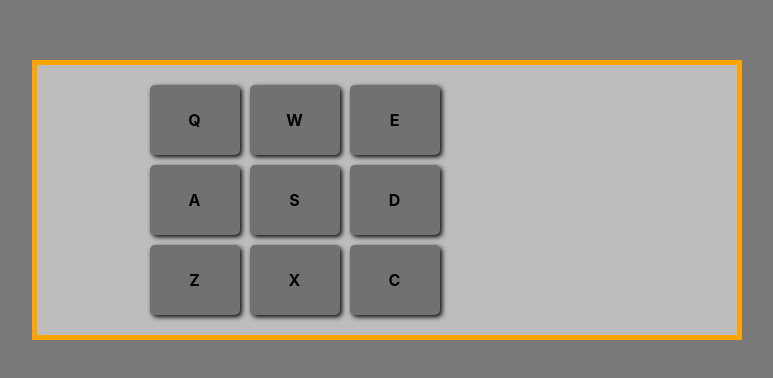
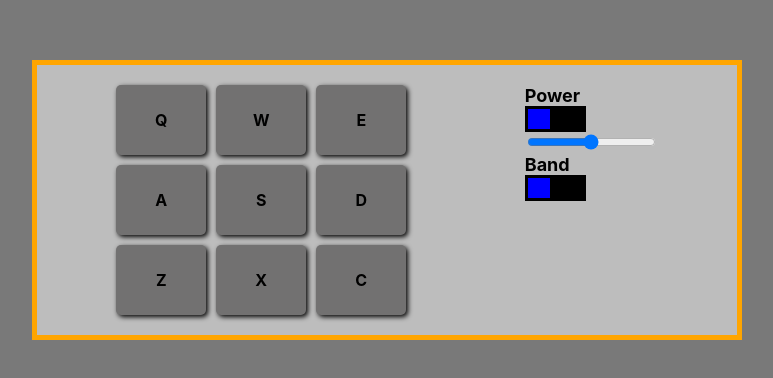
Before and after one commit to RostyslavSynenko/drum-machine, a React (Create React App) app: page / in a window 1280 px wide. Shown: the part 200-578 px from the top of the page, without its empty margins (253-1026 px from the left). Built offline with nearby package versions, Linux system fonts and the light colour scheme.

Commit message:
add new components

```diff
--- a/src/App.js
+++ b/src/App.js
@@ -1,6 +1,6 @@
 import React from 'react';
 import PadBank from './components/PadBank';
-import Controls from './components/Controls';
+import ControlsContainer from './components/ControlsContainer';
 import { DrumMachineProvider } from './components/DrumMachineContext';
 
 function App() {
@@ -8,7 +8,7 @@ function App() {
     <div id="drum-machine" className="inner-container">
       <DrumMachineProvider>
         <PadBank />
-        <Controls />
+        <ControlsContainer />
       </DrumMachineProvider>
     </div>
   );
--- /dev/null
+++ b/src/components/Control.js
@@ -0,0 +1,14 @@
+import React from 'react';
+
+const Control = ({ title }) => {
+  return (
+    <div>
+      <p>{title}</p>
+      <div className={'select'}>
+        <div className={'inner'}></div>
+      </div>
+    </div>
+  );
+};
+
+export default Control;
--- a/src/components/Controls.js
+++ /dev/null
@@ -1,7 +0,0 @@
-import React from 'react';
-
-const Controls = () => {
-  return <div></div>;
-};
-
-export default Controls;
--- /dev/null
+++ b/src/components/ControlsContainer.js
@@ -0,0 +1,17 @@
+import React from 'react';
+import Control from './Control';
+import Display from './Display';
+import VolumeSlider from './VolumeSlider';
+
+const ControlsContainer = () => {
+  return (
+    <div className={'controls-container'}>
+      <Control title={'Power'} />
+      <Display />
+      <VolumeSlider />
+      <Control title={'Band'} />
+    </div>
+  );
+};
+
+export default ControlsContainer;
--- /dev/null
+++ b/src/components/Display.js
@@ -0,0 +1,7 @@
+import React from 'react';
+
+const Display = () => {
+  return <div id={'#display'}></div>;
+};
+
+export default Display;
--- /dev/null
+++ b/src/components/VolumeSlider.js
@@ -0,0 +1,11 @@
+import React from 'react';
+
+const VolumeSlider = () => {
+  return (
+    <div>
+      <input type="range" />
+    </div>
+  );
+};
+
+export default VolumeSlider;
--- a/src/index.css
+++ b/src/index.css
@@ -42,3 +42,23 @@ body {
   grid-template: repeat(3, 1fr)/repeat(3, 1fr);
   grid-gap: 10px;
 }
+
+.controls-container p {
+  font-size: 18px;
+  font-weight: bold;
+  margin: 0;
+}
+
+.controls-container .select {
+  width: 55px;
+  height: 20px;
+  background-color: black;
+  padding: 3px;
+}
+
+.controls-container .inner {
+  height: 100%;
+  width: 40%;
+  background-color: blue;
+  cursor: pointer;
+}
```
